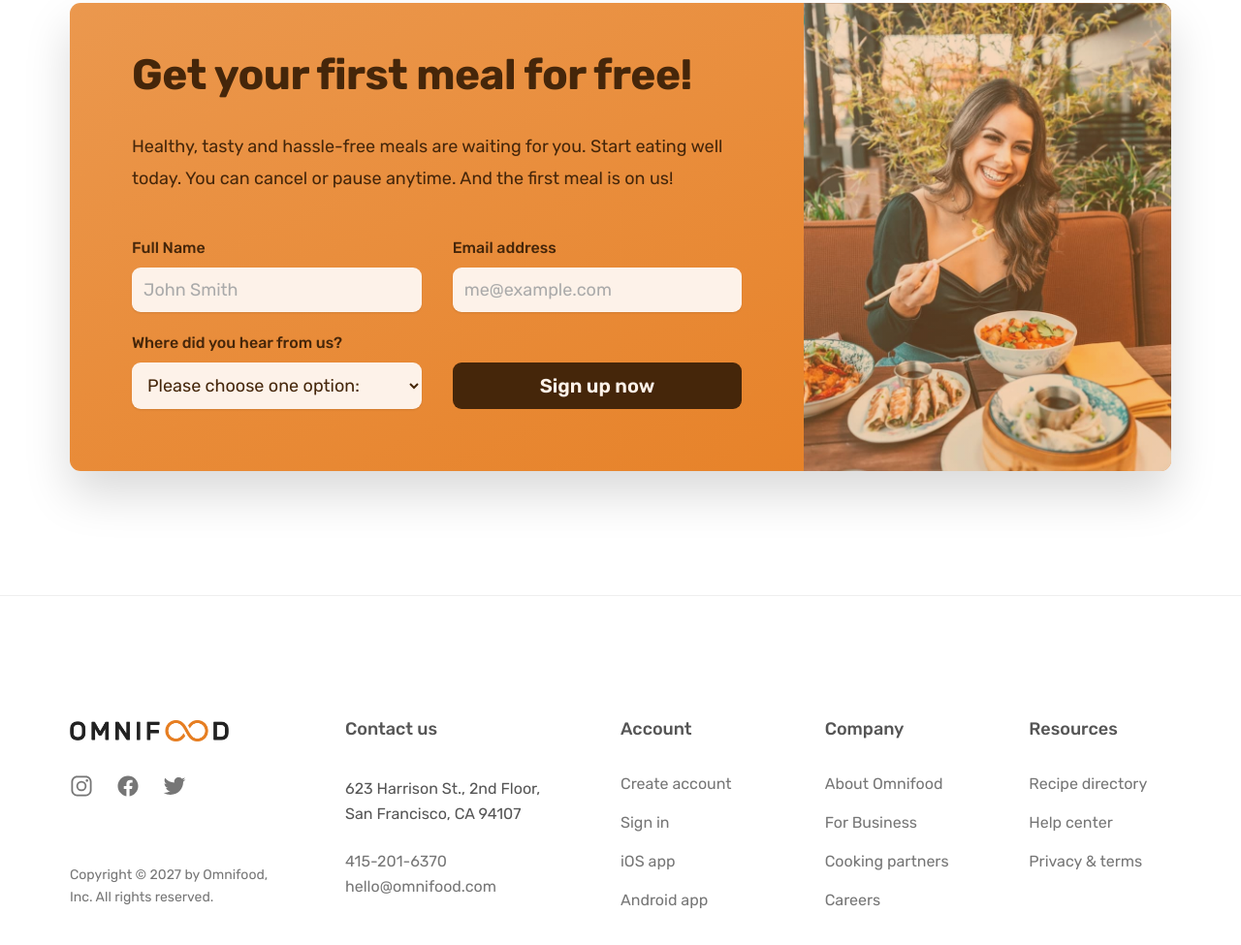
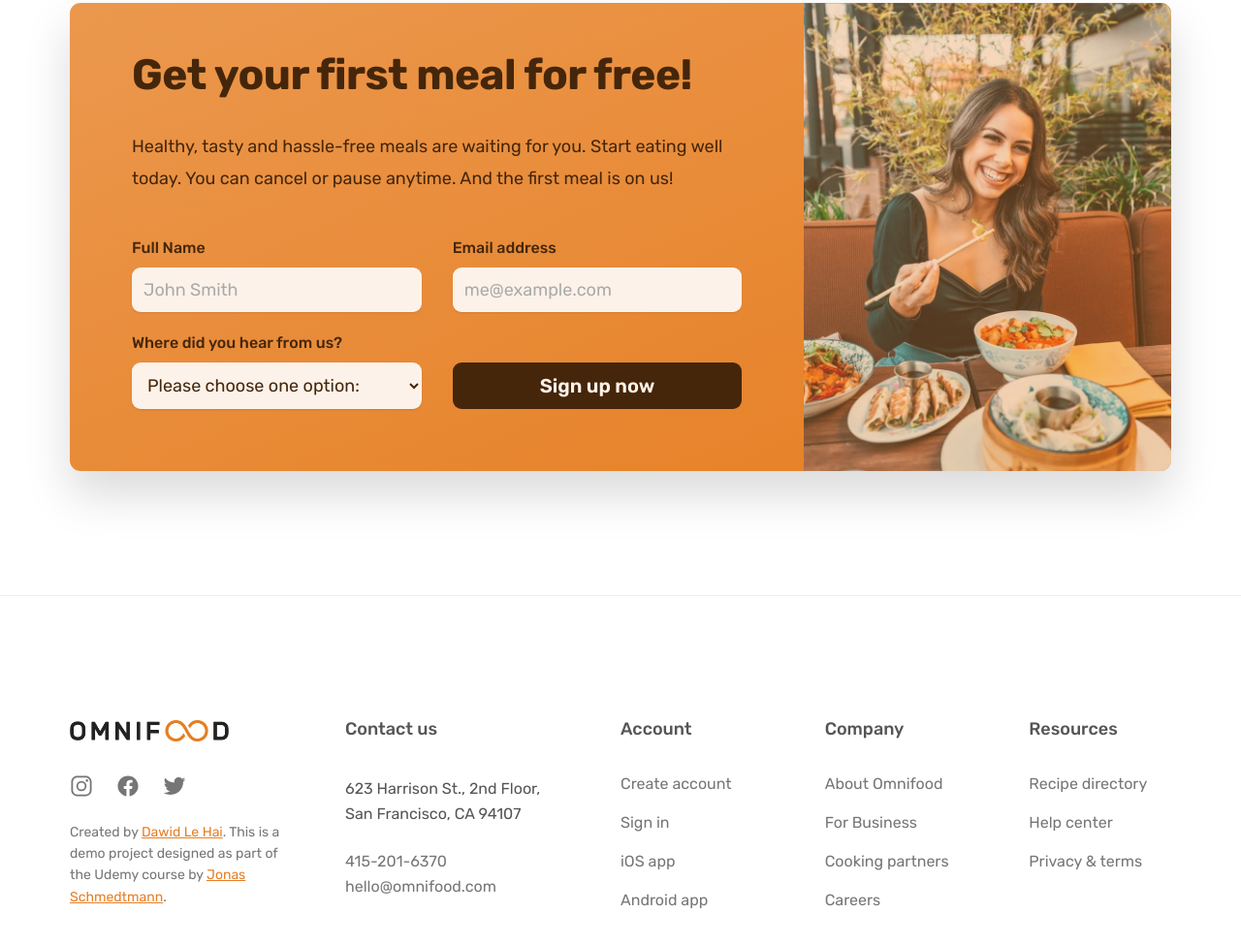
Before and after one commit to saitamason/omnifood, a website built with Parcel: page index.html in a window 1280 px wide. Shown: the part 6036-7011 px from the top of the page at 97% size. Built offline with nearby package versions, Linux system fonts and the light colour scheme.

Commit message:
Changed footer

```diff
--- a/css/style.css
+++ b/css/style.css
@@ -576,6 +576,11 @@
   margin-top: auto;
 }
 
+.copyright a:link,
+.copyright a:visited {
+  color: #e67e22;
+}
+
 .footer-heading {
   font-size: 1.8rem;
   font-weight: 500;
--- a/index.html
+++ b/index.html
@@ -619,8 +619,10 @@
           </ul>
 
           <p class="copyright">
-            Copyright &copy; <span class="year">2027</span> by Omnifood, Inc.
-            All rights reserved.
+            Created by
+            <a href="https://github.com/dawidlehai/omnifood">Dawid Le Hai</a>.
+            This is a demo project designed as part of the Udemy course by
+            <a href="https://twitter.com/jonasschmedtman">Jonas Schmedtmann</a>.
           </p>
         </div>
 
```
